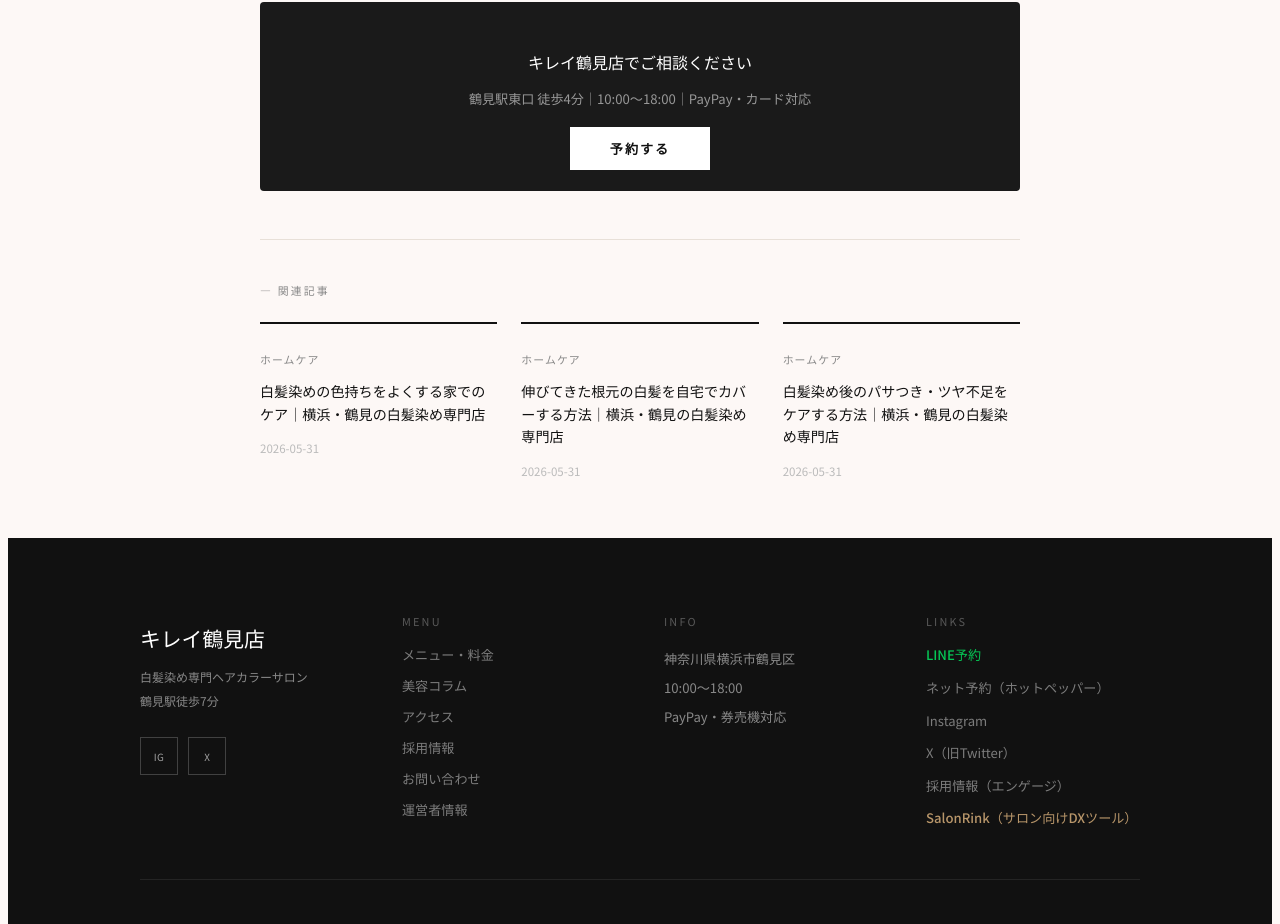
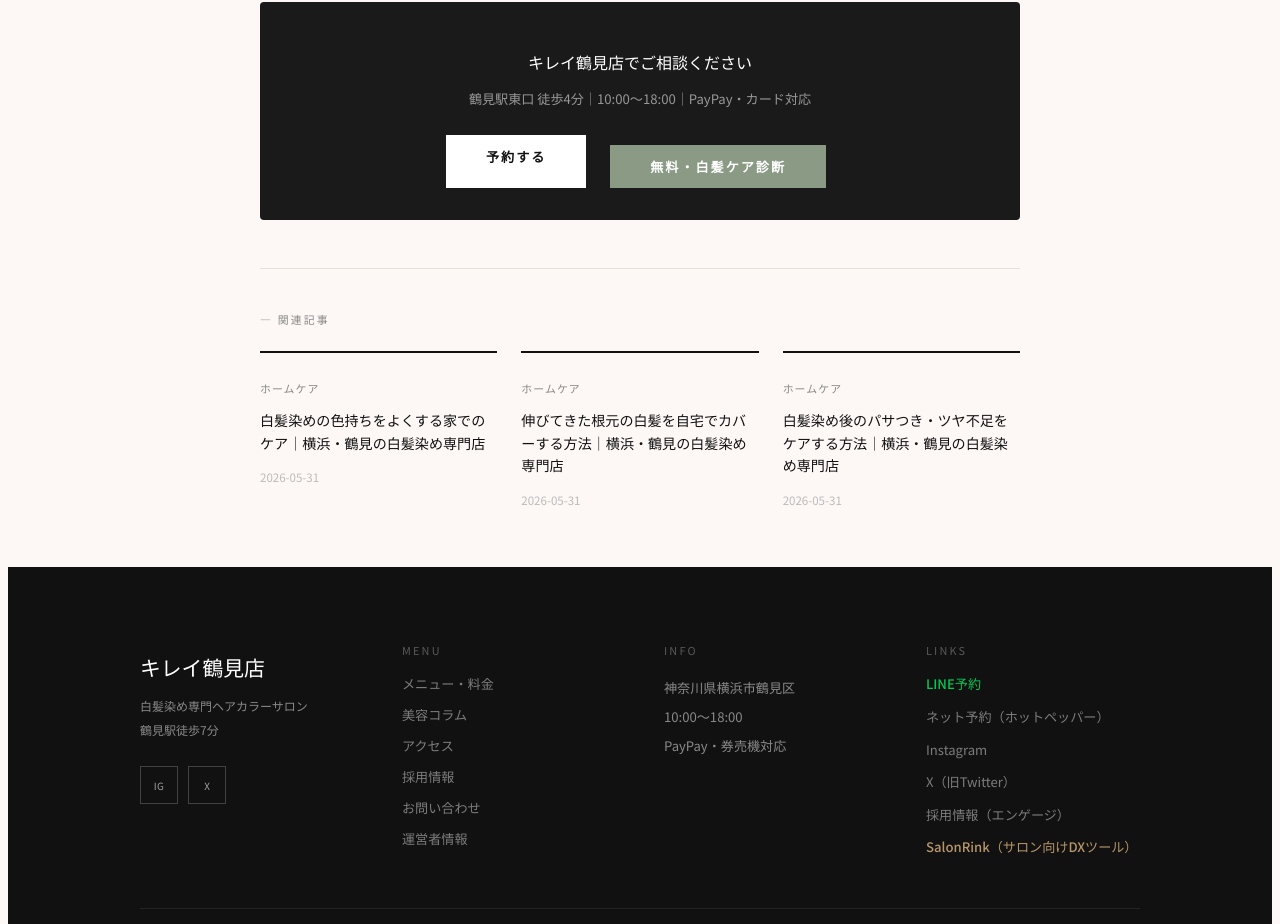
Before and after one commit to okuwabara07-gif/kirei-tsurumi, a Next.js app: page /blog/color-bokashi-vs-dye in a window 1280 px wide. Shown: the part 6140-7064 px from the top of the page. Built offline with nearby package versions, Linux system fonts and the light colour scheme.

Commit message:
add diagnosis CTA to article footer

```diff
--- a/app/blog/[slug]/page.tsx
+++ b/app/blog/[slug]/page.tsx
@@ -58,10 +58,16 @@ export default async function PostPage({ params }: { params: Promise<{ slug: str
         <p style={{ fontSize:"0.82rem", color:"rgba(255,255,255,0.55)", marginBottom:"1.5rem", lineHeight:1.8 }}>
           鶴見駅東口 徒歩4分｜10:00〜18:00｜PayPay・カード対応
         </p>
-        <a href="https://beauty.hotpepper.jp/slnH000501100/" target="_blank" rel="noopener"
-          style={{ background:"#fff", color:"#111", padding:"12px 40px", fontSize:"0.82rem", letterSpacing:"0.15em", textDecoration:"none", fontWeight:700 }}>
-          予約する
-        </a>
+        <div style={{ display:"flex", gap:"1rem", justifyContent:"center", flexWrap:"wrap" }}>
+          <a href="https://beauty.hotpepper.jp/slnH000501100/" target="_blank" rel="noopener"
+            style={{ background:"#fff", color:"#111", padding:"12px 40px", fontSize:"0.82rem", letterSpacing:"0.15em", textDecoration:"none", fontWeight:700 }}>
+            予約する
+          </a>
+          <Link href="/diagnosis"
+            style={{ display:"inline-block", background:"#8a9a85", color:"#fff", padding:"12px 40px", fontSize:"0.82rem", letterSpacing:"0.15em", textDecoration:"none", fontWeight:700, margin:"10px 8px 0" }}>
+            無料・白髪ケア診断
+          </Link>
+        </div>
       </div>
 
       {related.length > 0 && (
```
